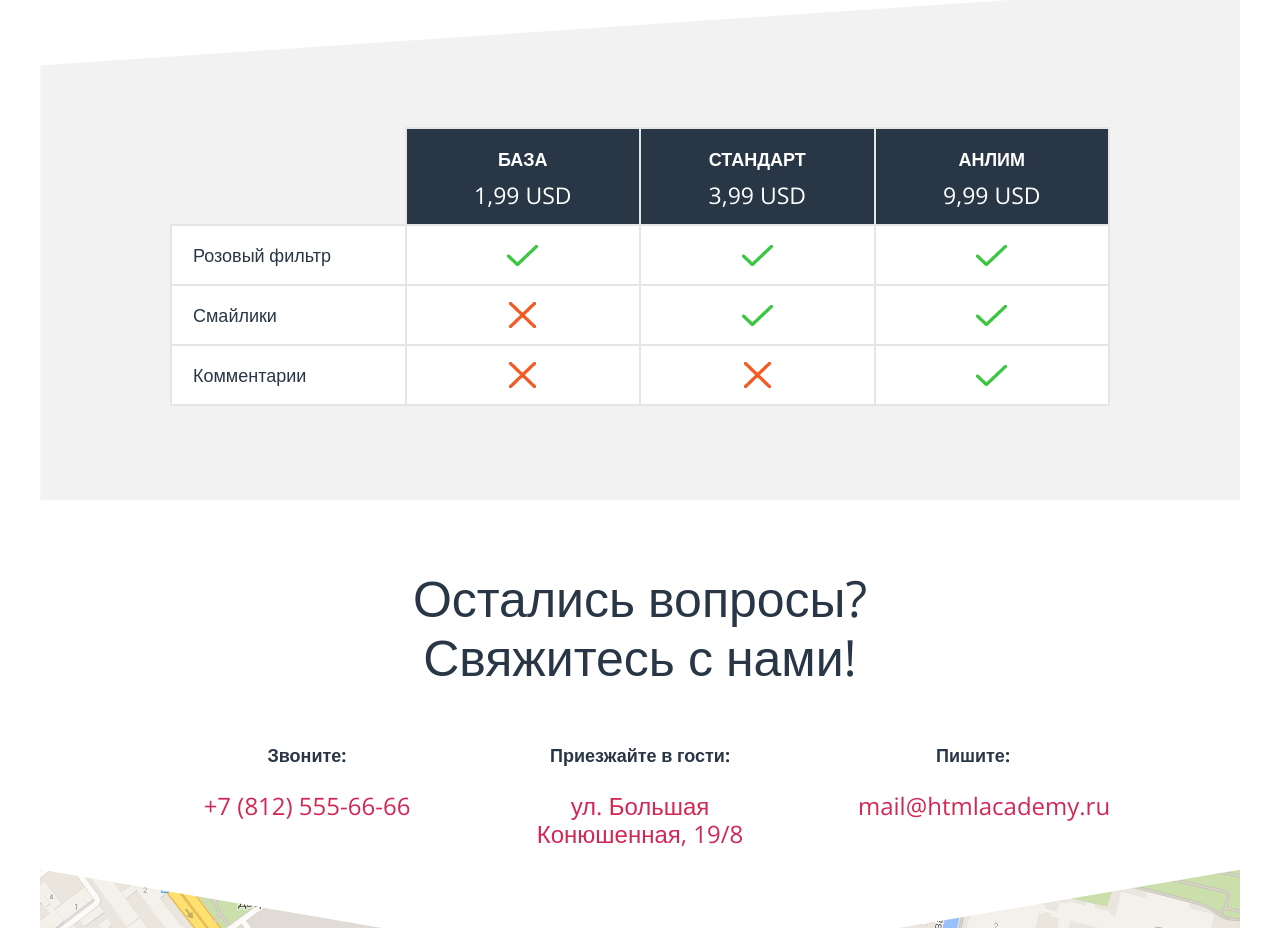
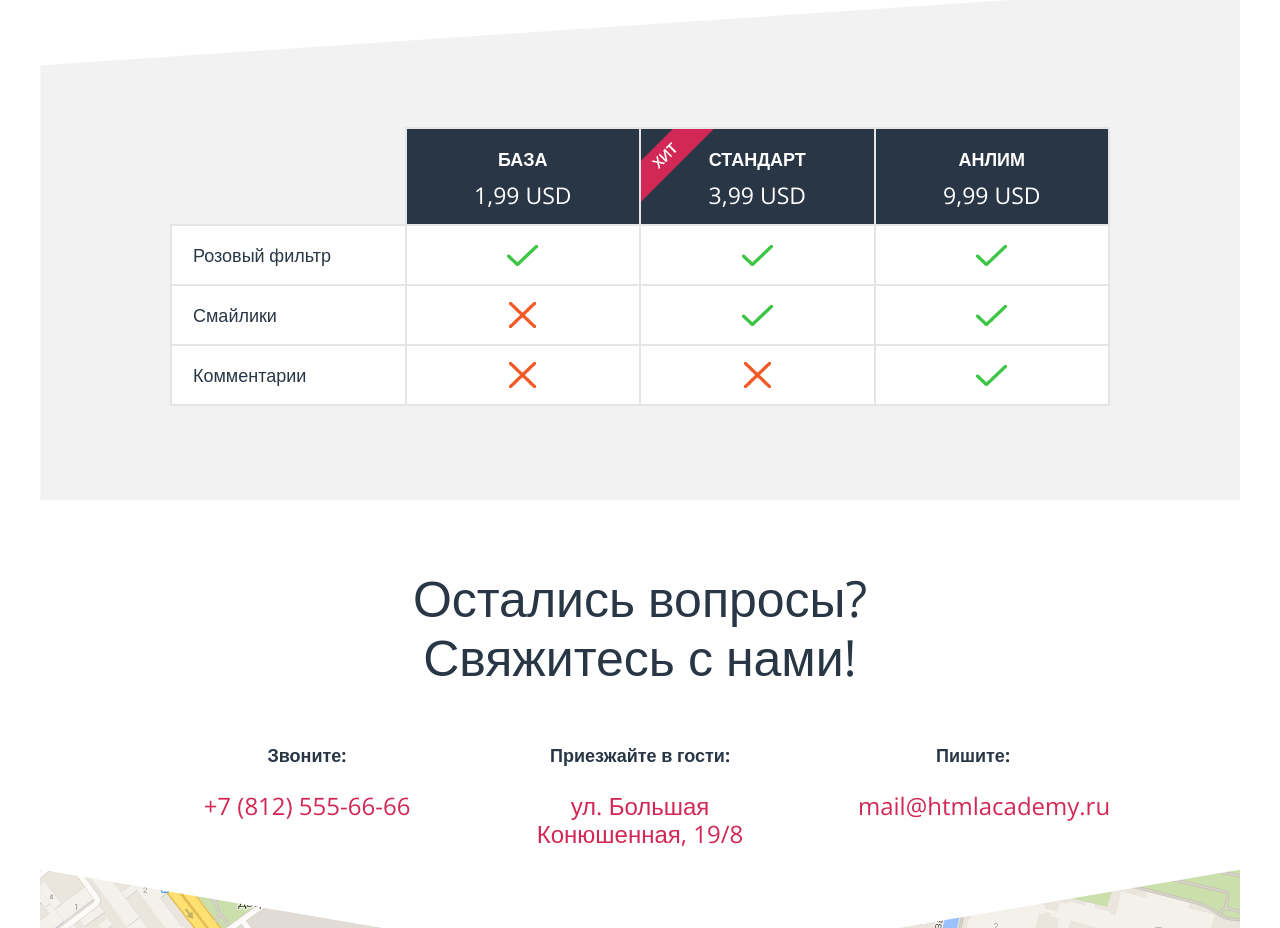
Before and after one commit to Magenta-hm/PINK, a plain HTML site: page index.html in a window 1280 px wide. Shown: the part 2760-3688 px from the top of the page. Drawn offline with nearby package versions, Linux system fonts and the light colour scheme.

Commit message:
добавила "хит" к таблице

```diff
--- a/css/style.css
+++ b/css/style.css
@@ -516,6 +516,12 @@ td {
 	text-transform: uppercase;
 }
 
+.hit {
+	background-image: url(../img/hit.png);
+	background-repeat: no-repeat;
+	background-position: top left;
+}
+
 .table-package b {
 	display: block;
 	font-size: 18px;
--- a/index.html
+++ b/index.html
@@ -125,7 +125,7 @@
 						<tr class="table-header">
 							<td style="border: none; background-color: transparent;">&nbsp;</td>
 							<td><b>База</b><br><span>1,99 usd</span></td>
-							<td><b>Стандарт</b><br><span>3,99 usd</span></td>
+							<td class="hit"><b>Стандарт</b><br><span>3,99 usd</span></td>
 							<td><b>Анлим</b><br><span>9,99 usd</span></td>
 						</tr>
 						<tr>
```
Also changed, not shown: img/hit.png (added).
